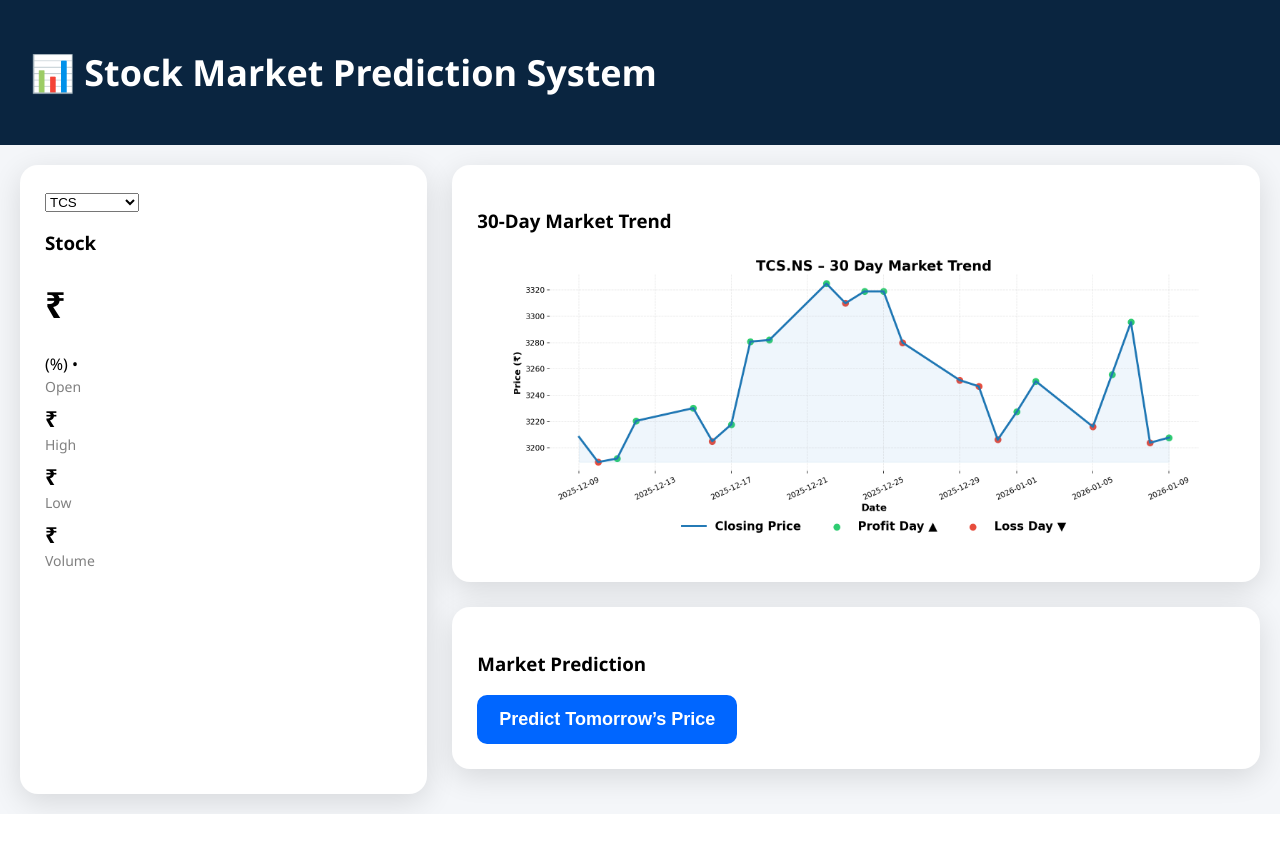
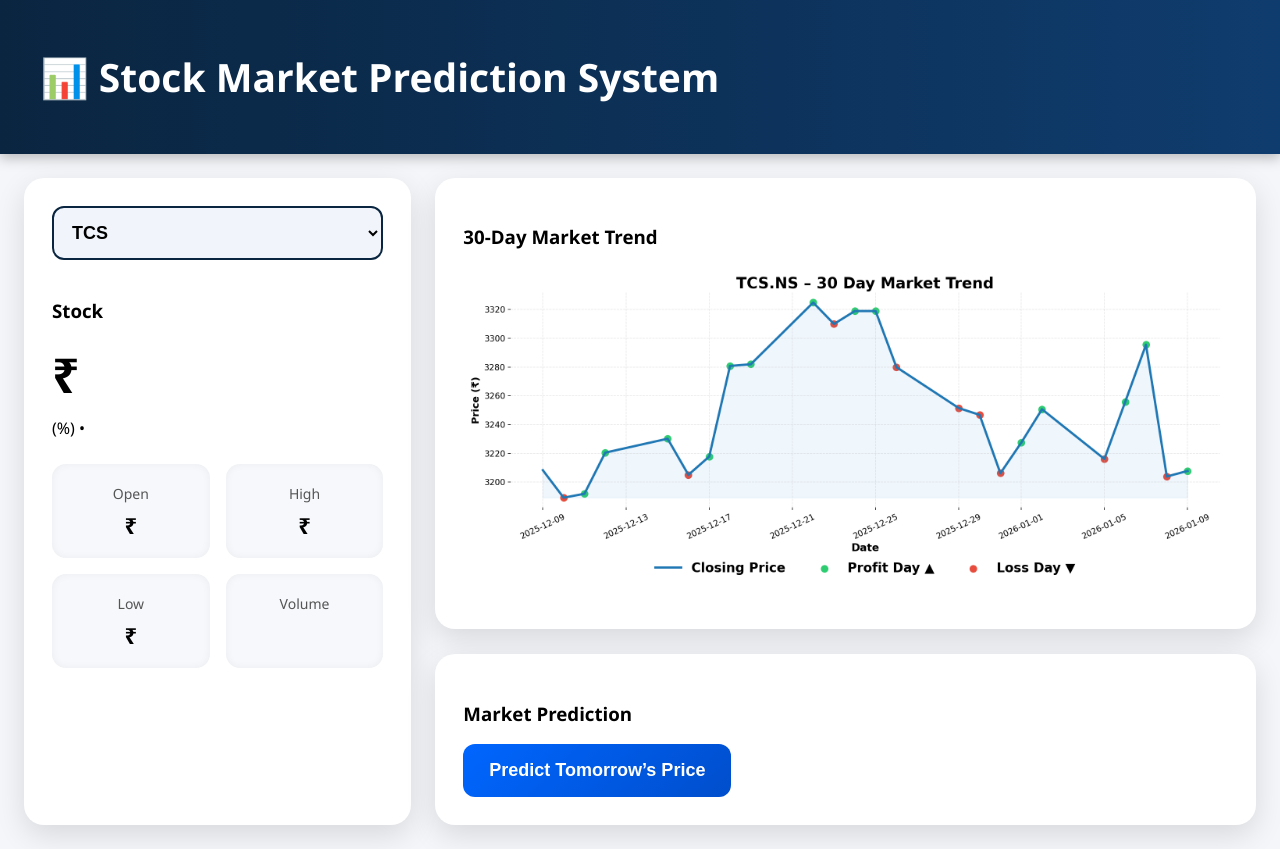
Before and after one commit to ABHIJEET-0001/Stock-Market-Prediction.F1, a Python web app: template templates/index.html in a window 1280 px wide. Before the commit the page ends 814 px from the top, so only its background shows below. Run offline with Jinja, Linux system fonts and the light colour scheme; the template is opened without the code that fills it, so the values that code supplies are empty.

Commit message:
Update style.css

```diff
--- a/static/style.css
+++ b/static/style.css
@@ -1,93 +1,137 @@
 * {
     box-sizing: border-box;
-}
-
-body {
-    overflow-x: hidden;
 }
 
 body {
     margin: 0;
     font-family: "Segoe UI", sans-serif;
     background: #f4f6f9;
+    overflow-x: hidden;
 }
 
 /* NAVBAR */
 .navbar {
-    background: #0a2540;
-    padding: 18px 30px;
+    background: linear-gradient(90deg, #0a2540, #0f3c6e);
+    padding: 18px 40px;
     color: white;
-    font-size: 24px;
-    font-weight: 700;
+    font-size: 26px;
+    font-weight: 800;
+    box-shadow: 0 4px 12px rgba(0,0,0,0.25);
 }
 
 /* LAYOUT */
 .dashboard {
     display: flex;
-    padding: 20px;
+    padding: 24px;
+    gap: 24px;
+    max-width: 100%;
 }
 
+/* LEFT PANEL */
 .left {
-    width: 35%;
+    width: 32%;
     background: white;
-    padding: 25px;
-    border-radius: 18px;
-    margin-right: 25px;
-    box-shadow: 0px 8px 30px rgba(0,0,0,0.12);
+    padding: 28px;
+    border-radius: 20px;
+    box-shadow: 0px 10px 30px rgba(0,0,0,0.12);
 }
 
 .left h1 {
-    font-size: 36px;
+    font-size: 48px;
+    font-weight: 800;
+    margin: 10px 0;
 }
 
-.box p {
-    margin: 8px 0;
+/* STOCK DROPDOWN */
+select {
+    width: 100%;
+    padding: 14px;
+    border-radius: 12px;
+    font-size: 18px;
+    font-weight: 700;
+    border: 2px solid #0a2540;
+    background: #f1f5fb;
+    margin-bottom: 20px;
+}
+
+/* KPI BOXES */
+.stats {
+    display: grid;
+    grid-template-columns: repeat(2, 1fr);
+    gap: 16px;
+    margin-top: 25px;
+}
+
+.stat {
+    background: #f6f8fb;
+    padding: 18px;
+    border-radius: 14px;
+    text-align: center;
+    box-shadow: inset 0 0 8px rgba(0,0,0,0.05);
 }
 
 .stat span {
     font-size: 14px;
-    color: gray;
+    color: #555;
 }
 
 .stat b {
     display: block;
     font-size: 22px;
     margin-top: 6px;
+    font-weight: 800;
     color: #000;
 }
 
 /* RIGHT PANEL */
 .right {
-    width: 70%;
+    width: 68%;
+    display: flex;
+    flex-direction: column;
+    gap: 25px;
 }
 
+/* CARDS */
 .card {
     background: white;
-    padding: 25px;
-    border-radius: 18px;
-    margin-bottom: 25px;
-    box-shadow: 0px 8px 30px rgba(0,0,0,0.12);
+    padding: 28px;
+    border-radius: 20px;
+    box-shadow: 0px 10px 30px rgba(0,0,0,0.12);
+}
+
+/* GRAPH */
+.card img {
+    width: 100%;
+    height: auto;
+    max-height: 520px;
+    object-fit: contain;
 }
 
 /* BUTTON */
 .btn {
-    background: #0066ff;
+    background: linear-gradient(135deg, #0066ff, #004ecc);
     border: none;
-    padding: 14px 22px;
+    padding: 16px 26px;
     color: white;
-    border-radius: 10px;
+    border-radius: 12px;
     cursor: pointer;
     font-size: 18px;
-    font-weight: 700;
+    font-weight: 800;
+    transition: all 0.2s ease;
 }
 
 .btn:hover {
-    background: #004ecc;
+    transform: scale(1.05);
+    background: linear-gradient(135deg, #0052cc, #003a99);
 }
 
-/* GRAPH */
-.chart {
-    width: 100%;
-    max-height: 300px;
-    object-fit: contain;
+/* MOBILE FIX */
+@media (max-width: 900px) {
+    .dashboard {
+        flex-direction: column;
+    }
+
+    .left, .right {
+        width: 100%;
+    }
 }
```
